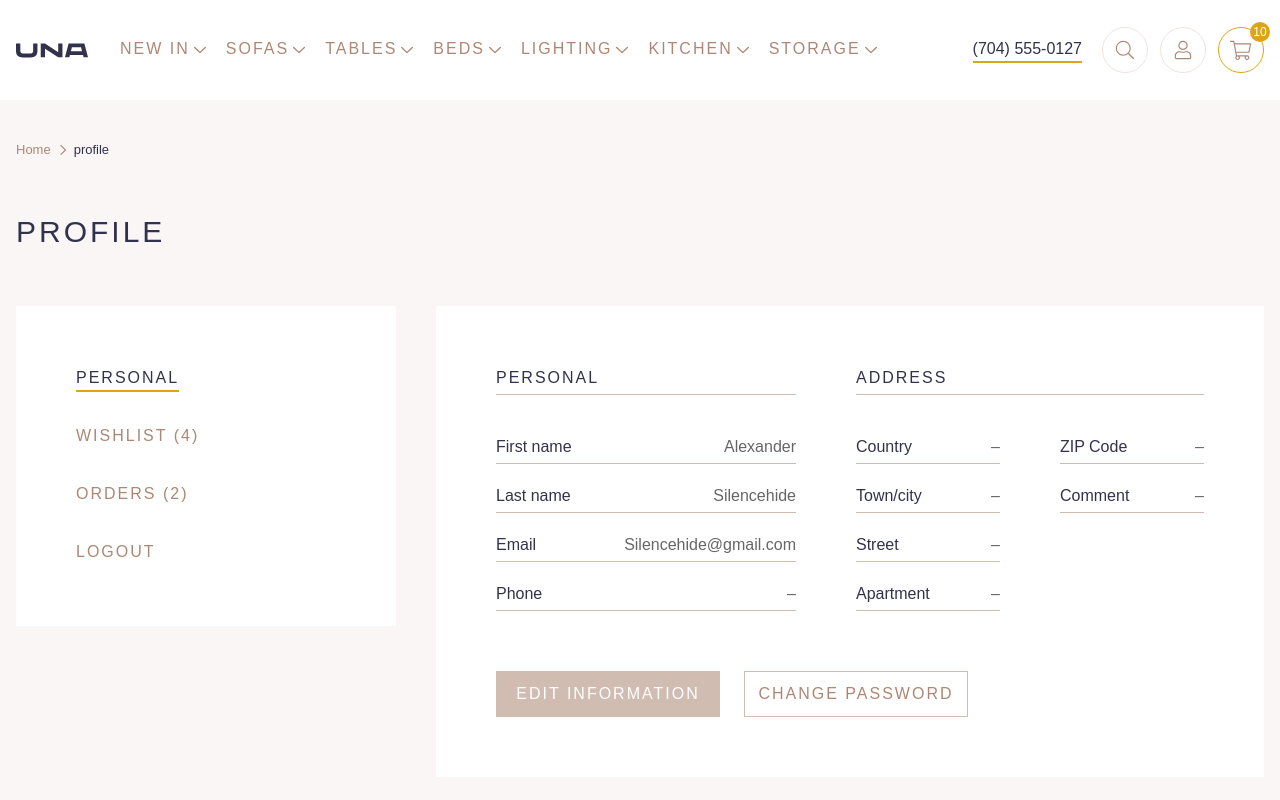
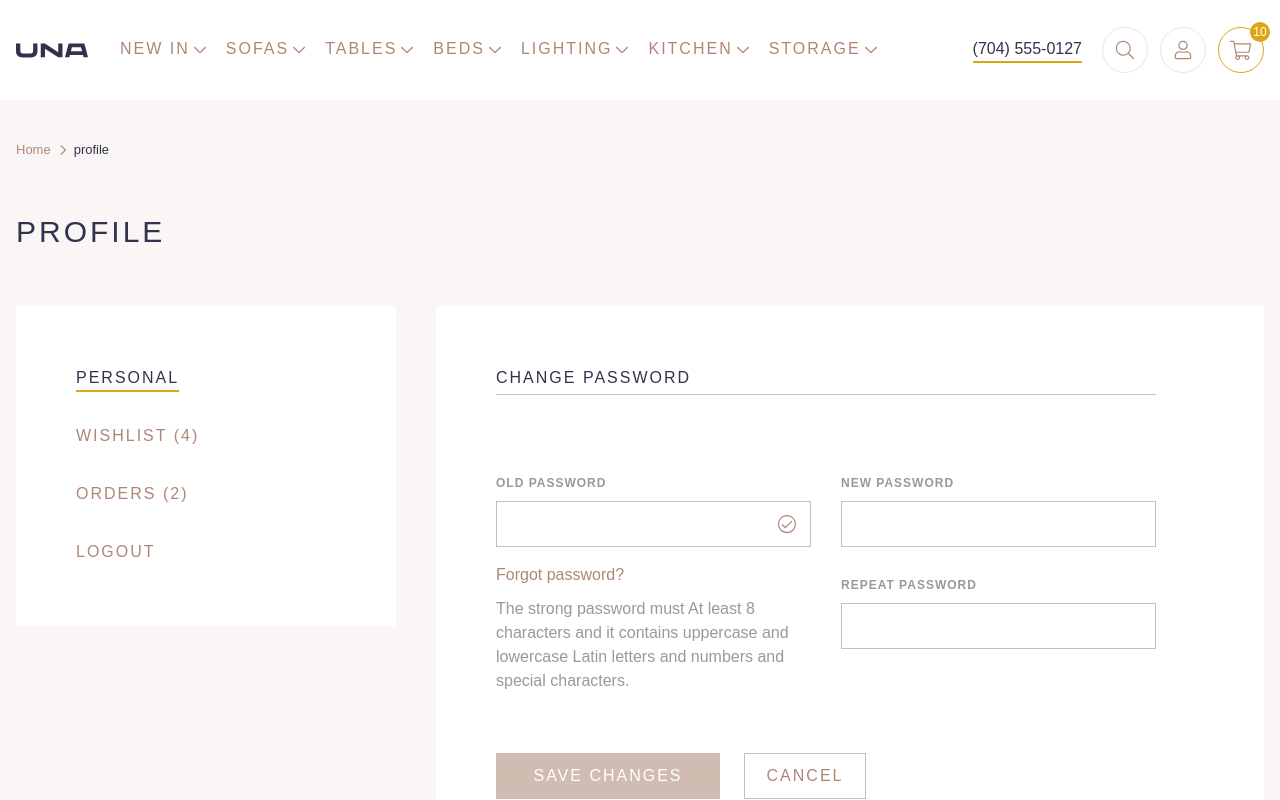
Before and after one commit to SilenceHide/Una-Projects, a Next.js app: page /profile in a window 1280 px wide. Shown: the top 800 px of the page. Built offline with nearby package versions, Linux system fonts and the light colour scheme.

Commit message:
profile complete

```diff
--- a/src/pages/profile.tsx
+++ b/src/pages/profile.tsx
@@ -624,9 +624,107 @@ export default function Profile() {
                   logout
                 </p>
               </div>
-              <div className="profile_personal-inner-wrapper xs:w-full sm:p-[60px] py-14 px-4 bg-white w-[375px] flex flex-col gap-[60px]">
-                <div className="profile_info flex gap-[60px]">
-                  <div className="profile_personal flex flex-col gap-5 max-w-[300px] w-full">
+              <div className="profile_change-pass_inner-wrapper xs:w-full sm:p-[60px] py-14 px-4 bg-white w-[375px] ">
+                <form action="#" className="profile_change-pass_form flex flex-col gap-[60px]">
+                  <div className="profile_change-pass flex flex-col lg:gap-[60px] gap-10 max-w-[660px] w-full">
+                    <div className="profile_title-wrapper border-b border-disable-color pb-1 mb-5">
+                      <p className="profile_title uppercase font-medium tracking-[2px]">
+                        change password
+                      </p>
+                    </div>
+                    <div className="profile_change-pass_input-wrapper flex lg:flex-row flex-col justify-between lg:gap-0 gap-10">
+                      <div className="profile_change-pass_inputs flex flex-col gap-4 max-w-[315px] ">
+                        <div className="profile_change-pass_input_inner-wrapper flex flex-col gap-[10px]">
+                          <label
+                            htmlFor="profile_change-pass_input"
+                            className="profile_change-pass_label uppercase font-semibold text-xs tracking-[1px] text-placeholder-text-color relative"
+                          >
+                            old password
+                            <Image
+                              src={"/icons/Icon name=validated.svg"}
+                              alt={"validated"}
+                              width={18}
+                              height={18}
+                              priority
+                              className="header_logo absolute top-[40px] right-[15px]"
+                            />
+                          </label>
+                          <input
+                            type="password"
+                            className="profile_change-pass_input outline-none border border-disable-color w-[315px] h-[46px] p-[15px] caret-secondary-text-color "
+                            id="profile_change-pass_input"
+                          />
+                        </div>
+                        <div className="profile_change-pass_input_inner-wrapper flex flex-col gap-[10px]">
+                          <a
+                            href="#"
+                            className="profile_change-pass_forgot text-secondary-text-color"
+                          >
+                            Forgot password?
+                          </a>
+                          <p className="profile_change-pass_help text-placeholder-text-color">
+                            The strong password must At least 8 characters and it contains uppercase
+                            and lowercase Latin letters and numbers and special characters.
+                          </p>
+                        </div>
+                      </div>
+                      <div className="profile_change-pass_inputs flex flex-col gap-4 max-w-[315px] ">
+                        <div className="profile_change-pass_input_inner-wrapper flex flex-col gap-[10px]">
+                          <label
+                            htmlFor="profile_change-pass_input"
+                            className="profile_change-pass_label uppercase font-semibold text-xs tracking-[1px] text-placeholder-text-color relative"
+                          >
+                            new password
+                          </label>
+                          <input
+                            type="password"
+                            className="profile_change-pass_input outline-none border border-disable-color w-[315px] h-[46px] p-[15px] caret-secondary-text-color "
+                            id="profile_change-pass_input"
+                          />
+                        </div>
+                        <div className="profile_change-pass_input_inner-wrapper flex flex-col gap-[10px] mt-[14px]">
+                          <label
+                            htmlFor="profile_change-pass_input"
+                            className="profile_change-pass_label uppercase font-semibold text-xs tracking-[1px] text-placeholder-text-color relative"
+                          >
+                            repeat password
+                            <Image
+                              src={"/icons/Icon name=validated.svg"}
+                              alt={"validated"}
+                              width={18}
+                              height={18}
+                              priority
+                              className="header_logo absolute top-[40px] right-[15px] invisible opacity-0"
+                            />
+                          </label>
+                          <input
+                            type="password"
+                            className="profile_change-pass_input outline-none border border-disable-color w-[315px] h-[46px] p-[15px] caret-secondary-text-color "
+                            id="profile_change-pass_input"
+                          />
+                        </div>
+                      </div>
+                    </div>
+                  </div>
+                  <div className="profile_change-pass_btns-wrapper flex gap-6">
+                    <button
+                      type="button"
+                      className="profile_btn_change-pass uppercase tracking-[2px] bg-disable-color text-white w-[224px] h-[46px]"
+                    >
+                      save changes
+                    </button>
+                    <button
+                      type="button"
+                      className="profile_btn_cancel uppercase tracking-[2px] w-[122px] h-[46px] border border-disable-color text-secondary-text-color"
+                    >
+                      cancel
+                    </button>
+                  </div>
+                </form>
+              </div>
+              {/* <div className="profile_personal_inner-wrapper xs:w-full sm:p-[60px] py-14 px-4 bg-white w-[375px] flex flex-col gap-[60px]">
+                <div className="profile_info flex md:flex-row flex-col gap-[60px]">
+                  <div className="profile_personal flex flex-col gap-5 md:max-w-[300px] w-full">
                     <div className="profile_title-wrapper border-b border-disable-color pb-1 mb-5">
                       <p className="profile_title uppercase font-medium tracking-[2px]">Personal</p>
                     </div>
@@ -653,7 +751,7 @@ export default function Profile() {
                     <div className="profile_title-wrapper border-b border-disable-color pb-1 mb-5">
                       <p className="profile_title uppercase font-medium tracking-[2px]">Address</p>
                     </div>
-                    <div className="profile_address-info_wrapper flex gap-[60px]">
+                    <div className="profile_address-info_wrapper flex 2xl:flex-row xl:flex-col lg:flex-row flex-col 2xl:gap-[60px] xl:gap-5 lg:gap-[60px] gap-5">
                       <div className="profile_address-info_left flex flex-col w-full gap-5">
                         <div className="profile_address-info flex items-center justify-between border-b border-disable-color pb-1">
                           <p className="profile_address-info_title font-medium">Country</p>
@@ -685,99 +783,121 @@ export default function Profile() {
                     </div>
                   </div>
                 </div>
-                <div className="profile_btns-wrapper flex gap-6">
+                <div className="profile_btns-wrapper flex sm:flex-row flex-col gap-6">
                   <button
                     type="button"
-                    className="profile_btn_edit-info uppercase tracking-[2px] bg-disable-color text-white w-[224px] h-[46px]"
+                    className="profile_btn_edit-info uppercase tracking-[2px] bg-disable-color text-white sm:w-[224px] h-[46px]"
                   >
                     edit information
                   </button>
                   <button
                     type="button"
-                    className="profile_btn_change-pass uppercase tracking-[2px] w-[224px] h-[46px] border border-disable-color text-secondary-text-color"
-                  >
-                    change password
-                  </button>
-                </div>
-              </div>
-              {/* <div className="profile_personal-inner-wrapper xs:w-full sm:p-[60px] py-14 px-4 bg-white w-[375px] flex flex-col gap-[60px]">
-                <div className="profile_info flex gap-[60px]">
-                  <div className="profile_personal flex flex-col gap-5 max-w-[300px] w-full">
-                    <div className="profile_title-wrapper border-b border-disable-color pb-1 mb-5">
-                      <p className="profile_title uppercase font-medium tracking-[2px]">Personal</p>
-                    </div>
-                    <div className="profile_personal-info flex items-center justify-between border-b border-disable-color pb-1">
-                      <p className="profile_personal-info_title font-medium">First name</p>
-                      <p className="profile_personal-info_desc text-sub-text-color">Alexander</p>
-                    </div>
-                    <div className="profile_personal-info flex items-center justify-between border-b border-disable-color pb-1">
-                      <p className="profile_personal-info_title font-medium">Last name</p>
-                      <p className="profile_personal-info_desc text-sub-text-color">Silencehide</p>
-                    </div>
-                    <div className="profile_personal-info flex items-center justify-between border-b border-disable-color pb-1">
-                      <p className="profile_personal-info_title font-medium">Email</p>
-                      <p className="profile_personal-info_desc text-sub-text-color">
-                        Silencehide@gmail.com
-                      </p>
-                    </div>
-                    <div className="profile_personal-info flex items-center justify-between border-b border-disable-color pb-1">
-                      <p className="profile_personal-info_title font-medium">Phone</p>
-                      <p className="profile_personal-info_desc text-sub-text-color">–</p>
-                    </div>
-                  </div>
-                  <div className="profile_address flex flex-col gap-5 max-w-[660px] w-full">
-                    <div className="profile_title-wrapper border-b border-disable-color pb-1 mb-5">
-                      <p className="profile_title uppercase font-medium tracking-[2px]">Address</p>
-                    </div>
-                    <div className="profile_address-info_wrapper flex gap-[60px]">
-                      <div className="profile_address-info_left flex flex-col w-full gap-5">
-                        <div className="profile_address-info flex items-center justify-between border-b border-disable-color pb-1">
-                          <p className="profile_address-info_title font-medium">Country</p>
-                          <p className="profile_address-info_desc text-sub-text-color">–</p>
-                        </div>
-                        <div className="profile_address-info flex items-center justify-between border-b border-disable-color pb-1">
-                          <p className="profile_address-info_title font-medium">Town/city</p>
-                          <p className="profile_address-info_desc text-sub-text-color">–</p>
-                        </div>
-                        <div className="profile_address-info flex items-center justify-between border-b border-disable-color pb-1">
-                          <p className="profile_address-info_title font-medium">Street</p>
-                          <p className="profile_address-info_desc text-sub-text-color">–</p>
-                        </div>
-                        <div className="profile_address-info flex items-center justify-between border-b border-disable-color pb-1">
-                          <p className="profile_address-info_title font-medium">Apartment</p>
-                          <p className="profile_address-info_desc text-sub-text-color">–</p>
-                        </div>
-                      </div>
-                      <div className="profile_address-info_right flex flex-col w-full gap-5">
-                        <div className="profile_address-info flex items-center justify-between border-b border-disable-color pb-1">
-                          <p className="profile_address-info_title font-medium">ZIP Code</p>
-                          <p className="profile_address-info_desc text-sub-text-color">–</p>
-                        </div>
-                        <div className="profile_address-info flex items-center justify-between border-b border-disable-color pb-1">
-                          <p className="profile_address-info_title font-medium">Comment</p>
-                          <p className="profile_address-info_desc text-sub-text-color">–</p>
-                        </div>
-                      </div>
-                    </div>
-                  </div>
-                </div>
-                <div className="profile_btns-wrapper flex gap-6">
-                  <button
-                    type="button"
-                    className="profile_btn_edit-info uppercase tracking-[2px] bg-disable-color text-white w-[224px] h-[46px]"
-                  >
-                    edit information
-                  </button>
-                  <button
-                    type="button"
-                    className="profile_btn_change-pass uppercase tracking-[2px] w-[224px] h-[46px] border border-disable-color text-secondary-text-color"
+                    className="profile_btn_change-pass uppercase tracking-[2px] sm:w-[224px] h-[46px] border border-disable-color text-secondary-text-color"
                   >
                     change password
                   </button>
                 </div>
               </div> */}
-              {/* <div className="profile_form_inner-wrapper xs:w-full sm:p-[60px] py-14 px-4 bg-white w-[375px]">
-                <form action="#" className="profile-info_form ">
+              {/* <div className="profile_change-pass_inner-wrapper xs:w-full sm:p-[60px] py-14 px-4 bg-white w-[375px] ">
+                <form action="#" className="profile_change-pass_form flex flex-col gap-[60px]">
+                  <div className="profile_change-pass flex flex-col lg:gap-[60px] gap-10 max-w-[660px] w-full">
+                    <div className="profile_title-wrapper border-b border-disable-color pb-1 mb-5">
+                      <p className="profile_title uppercase font-medium tracking-[2px]">
+                        change password
+                      </p>
+                    </div>
+                    <div className="profile_change-pass_input-wrapper flex lg:flex-row flex-col justify-between lg:gap-0 gap-10">
+                      <div className="profile_change-pass_inputs flex flex-col gap-4 max-w-[315px] ">
+                        <div className="profile_change-pass_input_inner-wrapper flex flex-col gap-[10px]">
+                          <label
+                            htmlFor="profile_change-pass_input"
+                            className="profile_change-pass_label uppercase font-semibold text-xs tracking-[1px] text-placeholder-text-color relative"
+                          >
+                            old password
+                            <Image
+                              src={"/icons/Icon name=validated.svg"}
+                              alt={"validated"}
+                              width={18}
+                              height={18}
+                              priority
+                              className="header_logo absolute top-[40px] right-[15px]"
+                            />
+                          </label>
+                          <input
+                            type="password"
+                            className="profile_change-pass_input outline-none border border-disable-color w-[315px] h-[46px] p-[15px] caret-secondary-text-color "
+                            id="profile_change-pass_input"
+                          />
+                        </div>
+                        <div className="profile_change-pass_input_inner-wrapper flex flex-col gap-[10px]">
+                          <a
+                            href="#"
+                            className="profile_change-pass_forgot text-secondary-text-color"
+                          >
+                            Forgot password?
+                          </a>
+                          <p className="profile_change-pass_help text-placeholder-text-color">
+                            The strong password must At least 8 characters and it contains uppercase
+                            and lowercase Latin letters and numbers and special characters.
+                          </p>
+                        </div>
+                      </div>
+                      <div className="profile_change-pass_inputs flex flex-col gap-4 max-w-[315px] ">
+                        <div className="profile_change-pass_input_inner-wrapper flex flex-col gap-[10px]">
+                          <label
+                            htmlFor="profile_change-pass_input"
+                            className="profile_change-pass_label uppercase font-semibold text-xs tracking-[1px] text-placeholder-text-color relative"
+                          >
+                            new password
+                          </label>
+                          <input
+                            type="password"
+                            className="profile_change-pass_input outline-none border border-disable-color w-[315px] h-[46px] p-[15px] caret-secondary-text-color "
+                            id="profile_change-pass_input"
+                          />
+                        </div>
+                        <div className="profile_change-pass_input_inner-wrapper flex flex-col gap-[10px] mt-[14px]">
+                          <label
+                            htmlFor="profile_change-pass_input"
+                            className="profile_change-pass_label uppercase font-semibold text-xs tracking-[1px] text-placeholder-text-color relative"
+                          >
+                            repeat password
+                            <Image
+                              src={"/icons/Icon name=validated.svg"}
+                              alt={"validated"}
+                              width={18}
+                              height={18}
+                              priority
+                              className="header_logo absolute top-[40px] right-[15px] invisible opacity-0"
+                            />
+                          </label>
+                          <input
+                            type="password"
+                            className="profile_change-pass_input outline-none border border-disable-color w-[315px] h-[46px] p-[15px] caret-secondary-text-color "
+                            id="profile_change-pass_input"
+                          />
+                        </div>
+                      </div>
+                    </div>
+                  </div>
+                  <div className="profile_change-pass_btns-wrapper flex sm:flex-row flex-col gap-6">
+                    <button
+                      type="button"
+                      className="profile_btn_change-pass uppercase tracking-[2px] bg-disable-color text-white sm:w-[224px] h-[46px]"
+                    >
+                      save changes
+                    </button>
+                    <button
+                      type="button"
+                      className="profile_btn_cancel uppercase tracking-[2px] sm:w-[122px] h-[46px] border border-disable-color text-secondary-text-color"
+                    >
+                      cancel
+                    </button>
+                  </div>
+                </form>
+              </div> */}
+              {/* <div className="profile_edit-info_inner-wrapper xs:w-full sm:p-[60px] py-14 px-4 bg-white w-[375px]">
+                <form action="#" className="profile-edit-info_form ">
                   <div className="profile_form-wrapper flex flex-col h-fit xl:max-w-[660px]">
                     <div className="profile_personal-info-wrapper flex flex-col gap-6 justify-between pb-10 pt-0 w-full">
                       <h2 className="profile_personal-info-title uppercase font-medium tracking-[3px] text-2xl pb-1 border-b border-disable-color mb-4">
--- a/src/styles/globals.css
+++ b/src/styles/globals.css
@@ -175,6 +175,14 @@
     -ms-transition: all 200ms ease-in-out;
     -o-transition: all 200ms ease-in-out;
   }
+
+  input[type="password"] {
+    font-family: small-caption;
+    font-size: 30px;
+    letter-spacing: 1px;
+    color: #d1bcb2;
+    vertical-align: middle;
+  }
 }
 
 @layer utilities {
```
